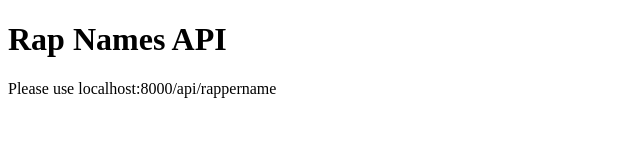
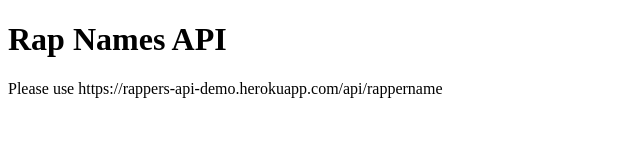
Before and after one commit to boonaki/rapper-names-api, a website: page index.html in a window 1280 px wide. Shown: the whole page, without its empty margins (0-640 px from the left). Drawn offline with Linux system fonts and the light colour scheme.

Commit message:
changed html

```diff
--- a/index.html
+++ b/index.html
@@ -8,6 +8,6 @@
     </head>
     <body>
         <h1>Rap Names API</h1>
-        <p>Please use localhost:8000/api/rappername</p>
+        <p>Please use https://rappers-api-demo.herokuapp.com/api/rappername</p>
     </body>
 </html>
```
